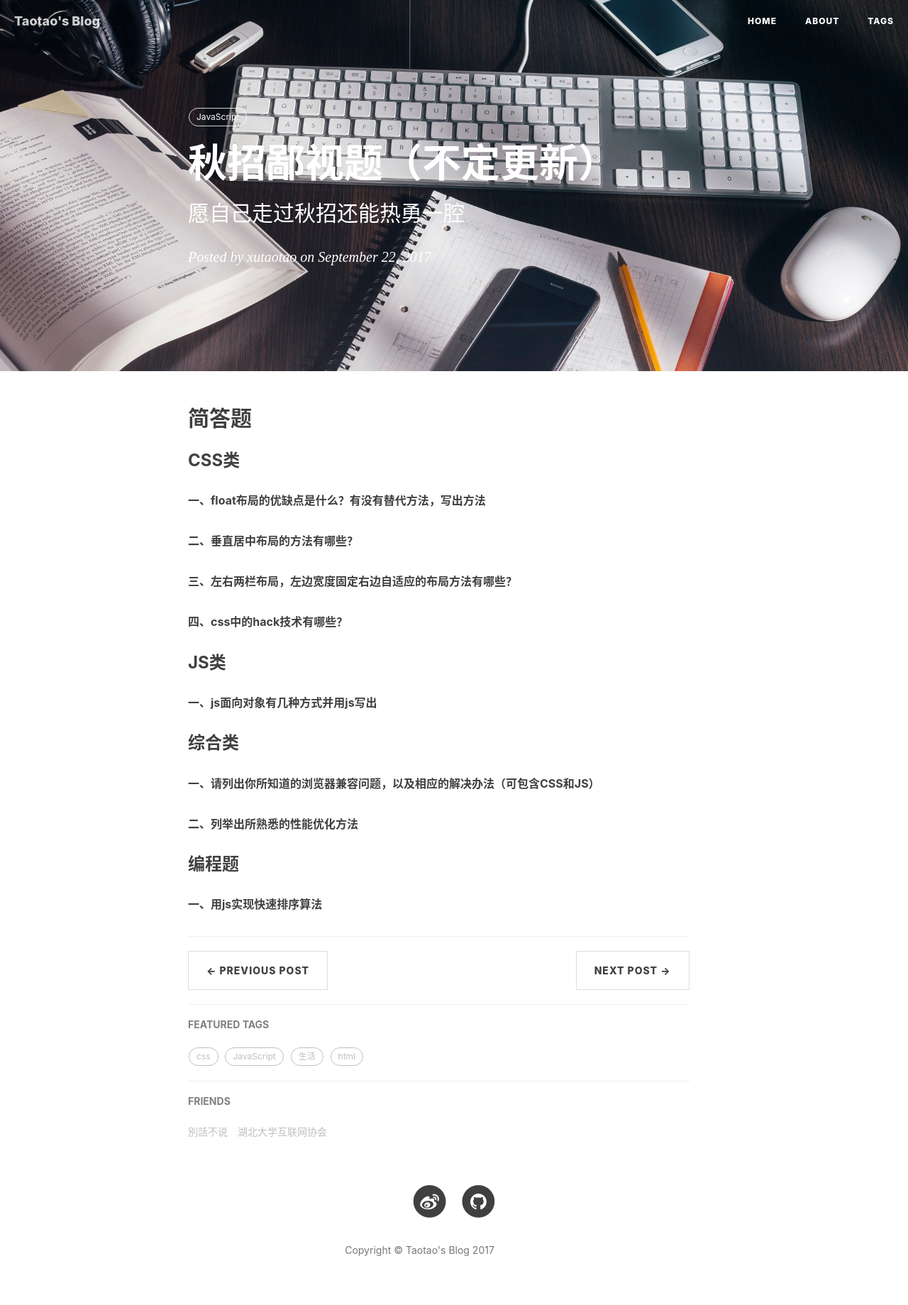
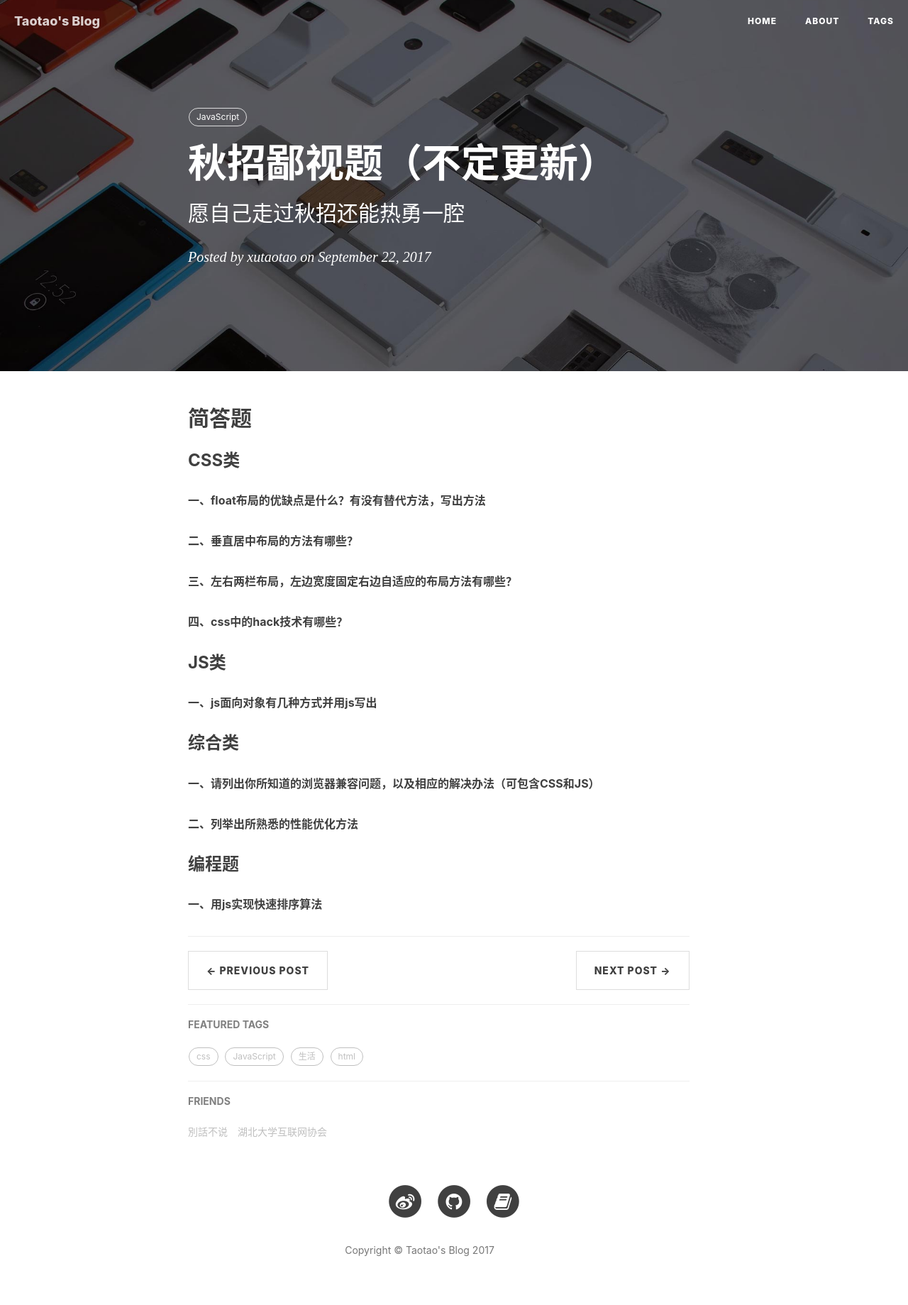
Before and after one commit to Xutaotaotao/Xutaotaotao.github.io, a Jekyll site: the page built from _posts/2017-9-24-written-examination.md, in a window 1280 px wide. Shown: the whole page at 71% size. Built offline with Jekyll 4.4.1, drawn with Linux system fonts in a browser that asks for light colours; comment, search, counter and statistics services are not loaded; grey boxes are pictures that could not be loaded.

Commit message:
change bg

```diff
--- a/_includes/footer.html
+++ b/_includes/footer.html
@@ -60,6 +60,16 @@
                             </span>
                         </a>
                     </li>
+                    {% endif %}
+                    {% if site.jianshu_username %}
+                            <li>
+                                <a target="_blank" href="http://www.jianshu.com/{{ site.jianshu_username }}">
+                                    <span class="fa-stack fa-lg">
+                                        <i class="fa fa-circle fa-stack-2x"></i>
+                                        <i class="fa fa-book fa-stack-1x fa-inverse"></i>
+                                    </span>
+                                </a>
+                            </li>
                     {% endif %}
                 </ul>
                 <p class="copyright text-muted">
--- a/_posts/2017-9-24-written-examination.md
+++ b/_posts/2017-9-24-written-examination.md
@@ -4,7 +4,7 @@ title: 		"秋招鄙视题（不定更新）"
 subtitle:   "愿自己走过秋招还能热勇一腔"
 date: 		2017-09-22 16:42:33
 author: 	"xutaotao"
-header-img: "img/post-bg-interview.jpeg"
+header-img: "img/post-bg-interview.jpg"
 tags:
   - JavaScript
 ---
```
Also changed, not shown: img/post-bg-interview.jpeg (deleted), img/post-bg-interview.jpg (renamed from img/post-bg-js-module.jpg).
